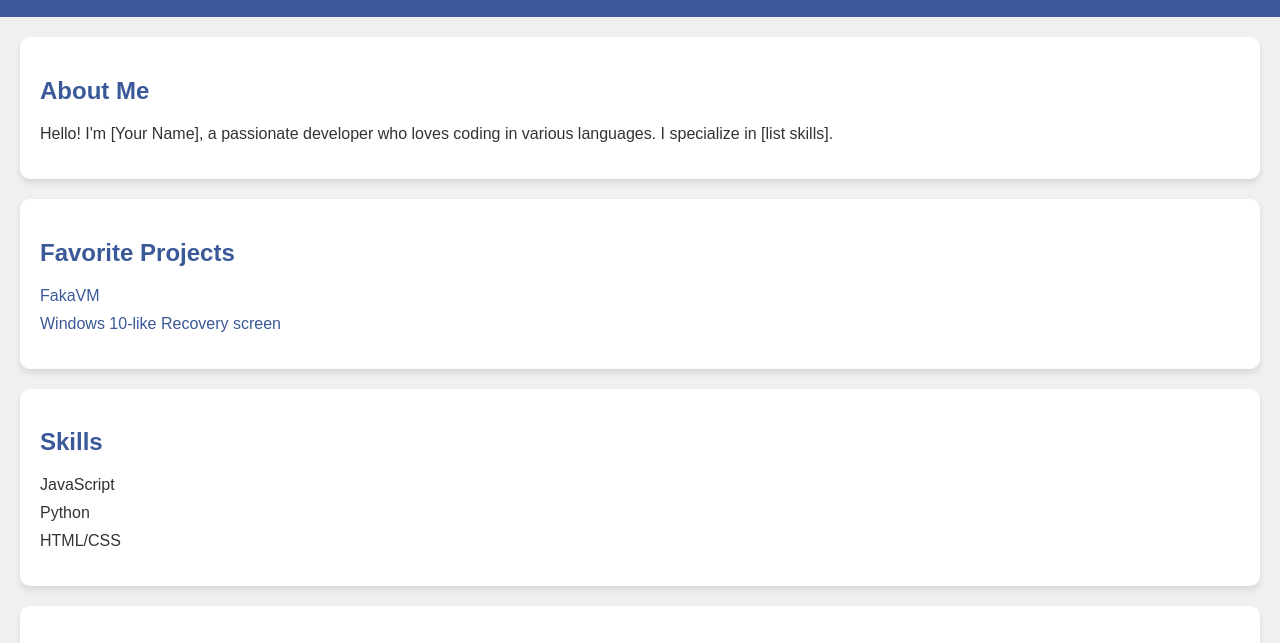
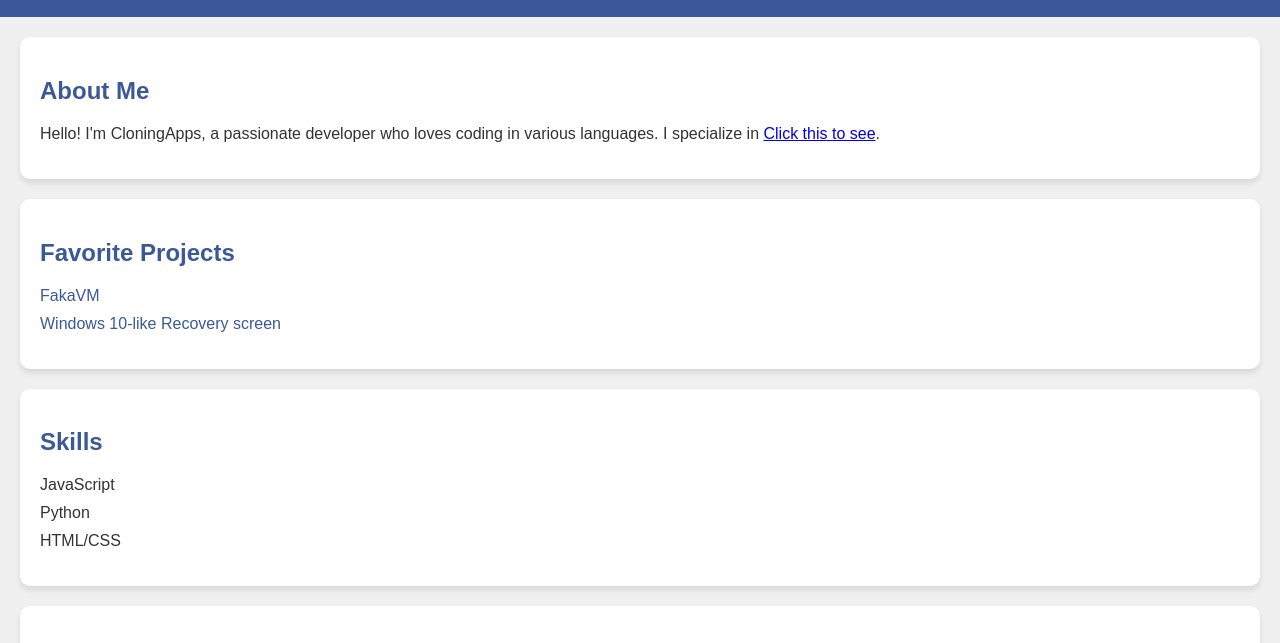
Before and after one commit to CloningApps/GitHub-Reborn, a plain HTML site: page index.html in a window 1280 px wide. Shown: the part 138-781 px from the top of the page. Drawn offline with Linux system fonts and the light colour scheme.

Commit message:
Update index.html

```diff
--- a/index.html
+++ b/index.html
@@ -17,7 +17,7 @@
 
     <section id="about">
         <h2>About Me</h2>
-        <p>Hello! I'm [Your Name], a passionate developer who loves coding in various languages. I specialize in [list skills].</p>
+        <p>Hello! I'm CloningApps, a passionate developer who loves coding in various languages. I specialize in <a href="#skills">Click this to see</a>.</p>
     </section>
 
     <section id="favorite-projects">
```
